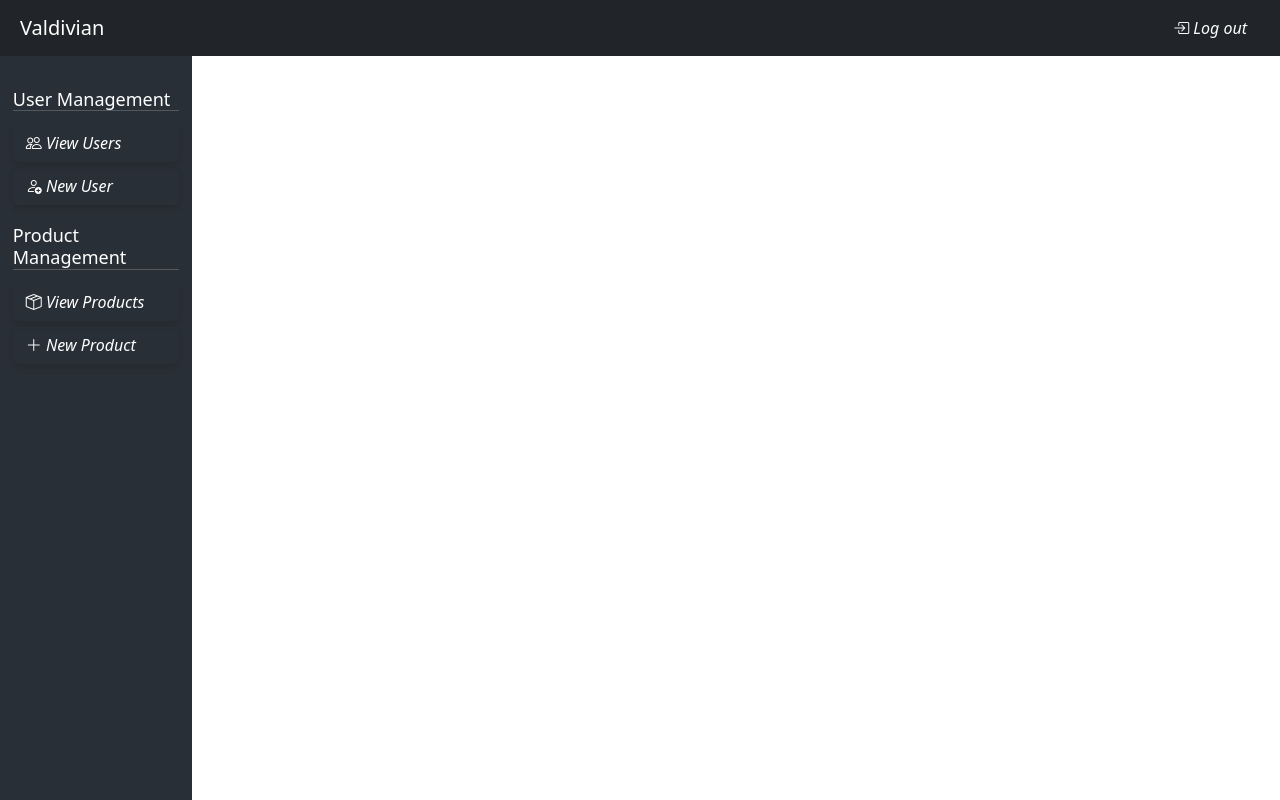
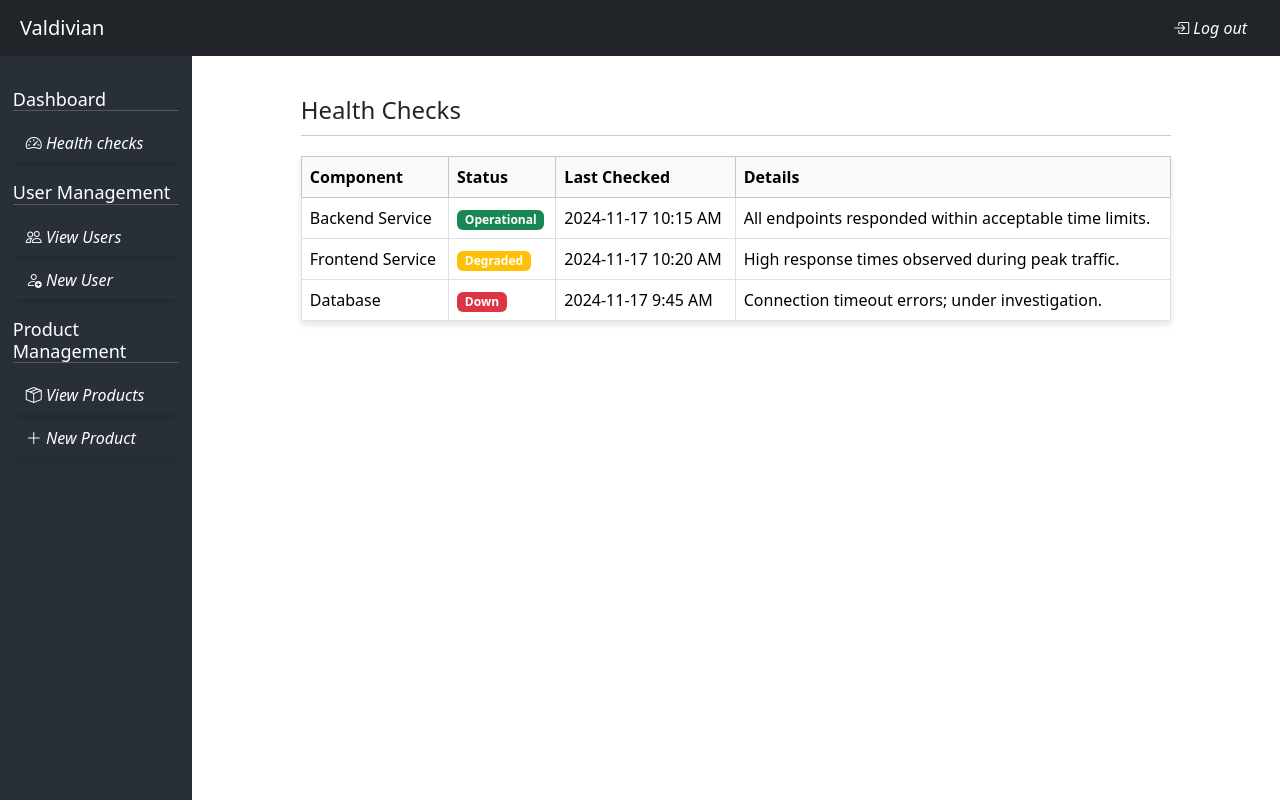
Before and after one commit to codr1an/distributedSystems, a React (Create React App) app in the folder frontend/: page /service_dashboard in a window 1280 px wide. Built offline with nearby package versions, Linux system fonts and the light colour scheme.

Commit message:
add health checks page

```diff
--- a/frontend/src/Components/AdminDashboard/AdminDashboard.css
+++ b/frontend/src/Components/AdminDashboard/AdminDashboard.css
@@ -5,3 +5,32 @@
   flex-direction: row;
   overflow: hidden;
 }
+
+.health-checks-container {
+  width: 85%;
+  align-items: center;
+  display: flex;
+  flex-direction: column;
+  overflow: hidden;
+  margin-top: 40px;
+}
+
+.health-checks-wrapper {
+  width: 80%;
+  height: 50%;
+}
+
+.health-checks-wrapper h2 {
+  width: 100%;
+  margin-bottom: 10px;
+}
+
+#healthChecksTable {
+  box-shadow: 0px 4px 6px rgba(0, 0, 0, 0.1);
+}
+
+.health-checks-title {
+  width: 100%;
+  border-bottom: 0.1px solid rgba(0, 0, 0, 0.2);
+  margin-bottom: 20px;
+}
--- a/frontend/src/Components/AdminDashboard/AdminDashboard.jsx
+++ b/frontend/src/Components/AdminDashboard/AdminDashboard.jsx
@@ -8,7 +8,51 @@ const AdminDashboard = () => {
       <AdminNavbar />
       <div className="admin-dashboard-container">
         <Sidebar />
-        <div className="health-checks-container"></div>
+        <div className="health-checks-container">
+          <div className="health-checks-wrapper">
+            <div className="health-checks-title">
+              <h2>Health Checks</h2>
+            </div>
+            <table id="healthChecksTable" class="table table-bordered">
+              <thead class="table-light">
+                <tr>
+                  <th>Component</th>
+                  <th>Status</th>
+                  <th>Last Checked</th>
+                  <th>Details</th>
+                </tr>
+              </thead>
+              <tbody>
+                <tr>
+                  <td>Backend Service</td>
+                  <td>
+                    <span class="badge bg-success">Operational</span>
+                  </td>
+                  <td>2024-11-17 10:15 AM</td>
+                  <td>
+                    All endpoints responded within acceptable time limits.
+                  </td>
+                </tr>
+                <tr>
+                  <td>Frontend Service</td>
+                  <td>
+                    <span class="badge bg-warning">Degraded</span>
+                  </td>
+                  <td>2024-11-17 10:20 AM</td>
+                  <td>High response times observed during peak traffic.</td>
+                </tr>
+                <tr>
+                  <td>Database</td>
+                  <td>
+                    <span class="badge bg-danger">Down</span>
+                  </td>
+                  <td>2024-11-17 9:45 AM</td>
+                  <td>Connection timeout errors; under investigation.</td>
+                </tr>
+              </tbody>
+            </table>
+          </div>
+        </div>
       </div>
     </div>
   );
--- a/frontend/src/Components/AdminDashboard/Sidebar.jsx
+++ b/frontend/src/Components/AdminDashboard/Sidebar.jsx
@@ -3,6 +3,10 @@ import "./Sidebar.css";
 const Sidebar = () => {
   return (
     <div className="side-bar">
+      <h1>Dashboard</h1>
+      <button type="button" class="btn btn">
+        <i class="bi bi-speedometer2"> Health checks</i>
+      </button>
       <h1>User Management</h1>
       <button type="button" class="btn btn">
         <i class="bi bi-people"> View Users</i>
```
